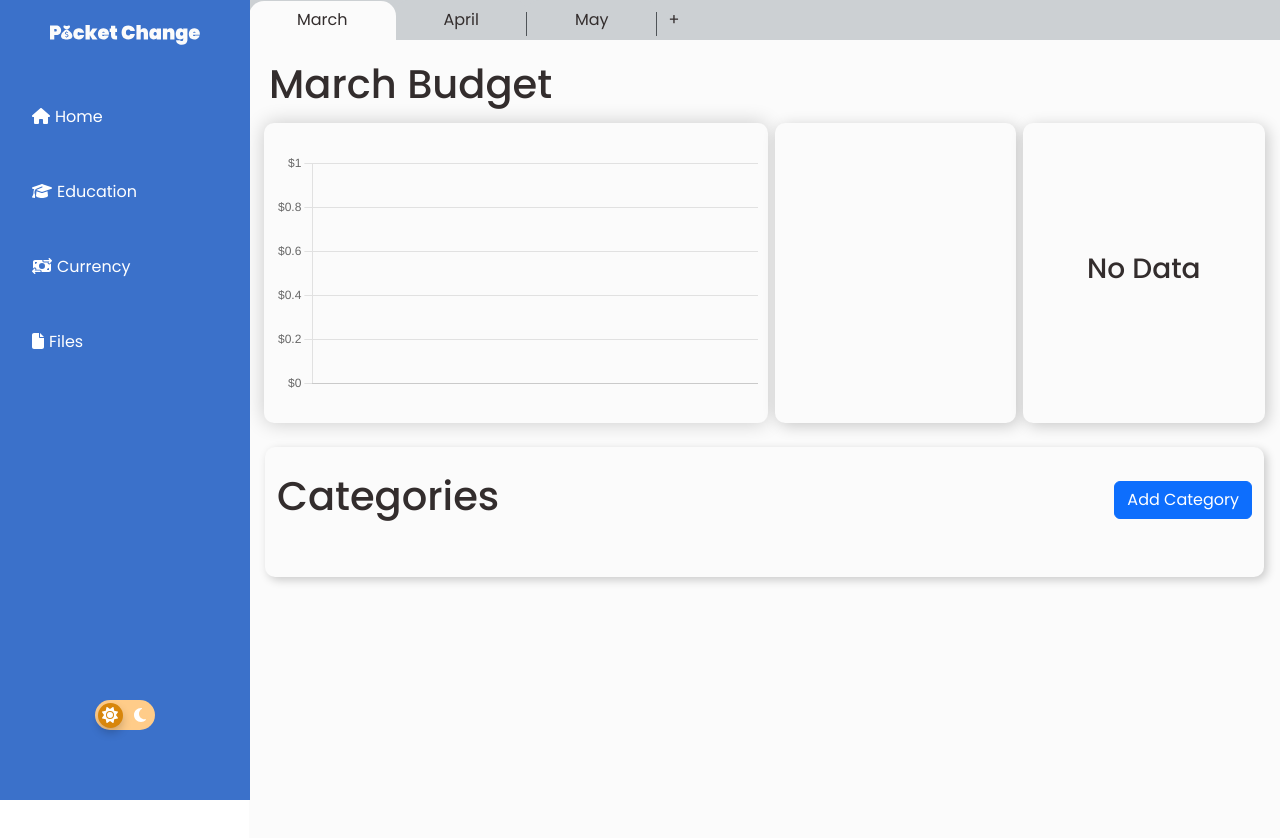
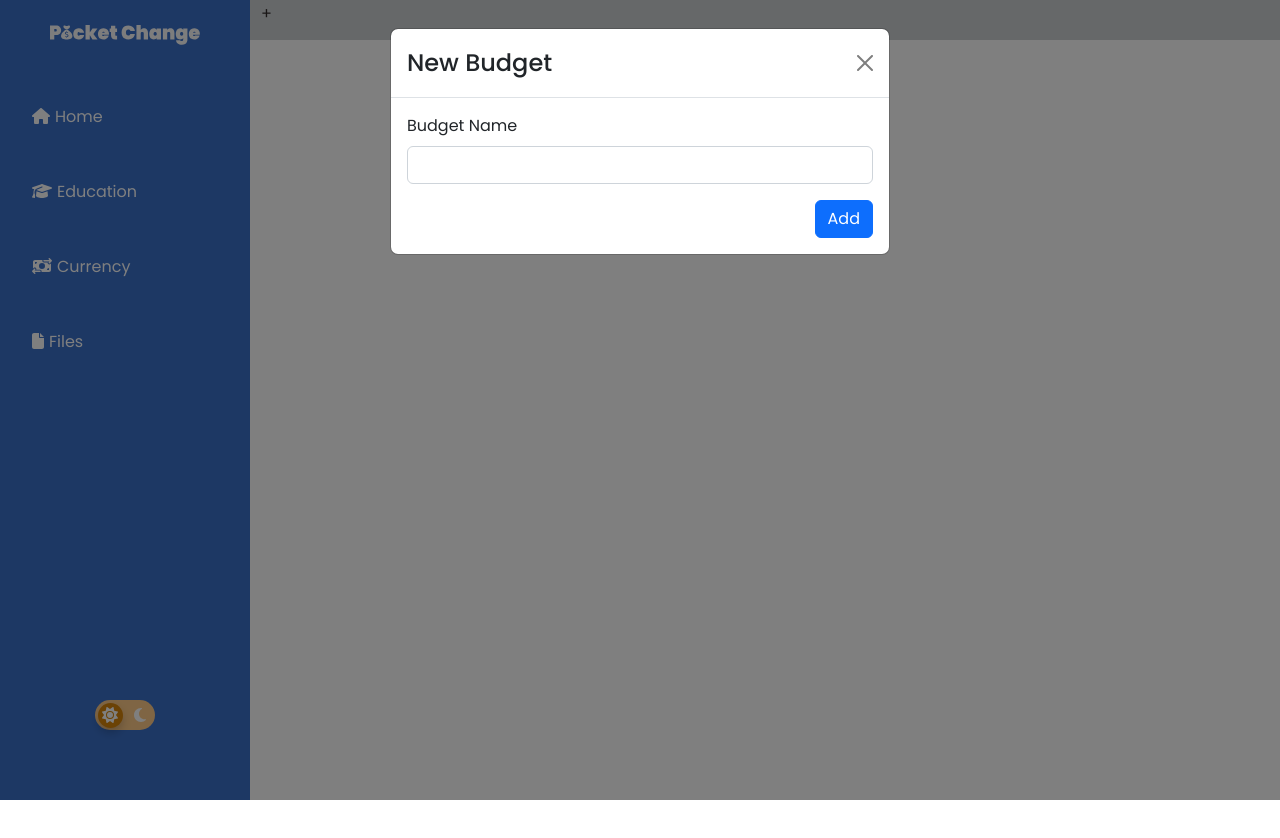
Before and after one commit to Ale4ero/budget-app, a React (Create React App) app: page / in a window 1280 px wide. After the commit the page ends 800 px from the top, so only its background shows below. Built offline with nearby package versions, Linux system fonts and the light colour scheme.

Commit message:
budget tabs update

```diff
--- a/src/App.js
+++ b/src/App.js
@@ -2,12 +2,27 @@ import BudgetPage from "./components/BudgetPage";
 import Sidebar from "./components/Sidebar";
 import TabView from "./components/TabView/TabView";
 import './App.css'
+import {useBudgets} from "./contexts/BudgetContext"
+import AddBudgetModal from "./components/AddBudgetModal";
+import { useState, useEffect } from 'react'
 
 const firstPage = <BudgetPage title="March"/>
 const secondPage = <BudgetPage title="April"/>
 const thirdPage = <BudgetPage title="May"/>
 
 function App() {
+
+  const {budgets} = useBudgets()
+
+  const [showAddBudgetModal, setShowAddBudgetModal] = useState(false)
+
+  useEffect(()=>{
+    if(budgets.length === 0){
+      console.log("no budgets. Add budget modal")
+      setShowAddBudgetModal(true)
+
+    }
+  }, [])
 
 
   return (
@@ -18,17 +33,13 @@ function App() {
 
 
       <Sidebar></Sidebar>
-      {/* <div className="appCenter"> */}
-        <TabView
-          tabs={[
-            {name: "March", content: firstPage},
-            {name: "April", content: secondPage},
-            {name: "May", content: thirdPage}
-          ]}
-          editable={true}
-        />
+      <TabView editable={true}/>
+      <AddBudgetModal show={showAddBudgetModal} handleClose={()=> setShowAddBudgetModal(false)}/>
 
-      {/* </div> */}
+
+
+
+
 
 
 
--- a/src/DarkMode/DarkMode.js
+++ b/src/DarkMode/DarkMode.js
@@ -28,7 +28,7 @@ const DarkMode = () => {
         }else{
             setLightMode()
         }
-        window.location.reload()
+        // window.location.reload()
     }
     return (
         <div className='dark_mode'>
--- /dev/null
+++ b/src/components/AddBudgetModal.js
@@ -0,0 +1,34 @@
+import { Form, Modal, Button } from "react-bootstrap"
+import {useRef} from "react"
+import { useBudgets } from "../contexts/BudgetContext"
+
+export default function AddBudgetModal({ show, handleClose}) {
+    const nameRef = useRef()
+    const { addBudget} = useBudgets()
+
+    function handleSubmit(e){
+        addBudget({
+            name: nameRef.current.value
+        })
+        handleClose()
+    }
+
+  return (
+    <Modal show={show} onHide={handleClose}>
+        <Form onSubmit={handleSubmit}>
+            <Modal.Header closeButton>
+                <Modal.Title>New Budget</Modal.Title>
+            </Modal.Header>
+            <Modal.Body>
+                <Form.Group className="mb-3" controlId="name">
+                    <Form.Label>Budget Name</Form.Label>
+                    <Form.Control ref={nameRef} type="text" required/>
+                </Form.Group>
+                <div className="d-flex justify-content-end">
+                    <Button varient="primary" type="submit">Add</Button>
+                </div>
+            </Modal.Body>
+        </Form>
+    </Modal>
+  )
+}
--- a/src/components/AddCategoryModal.js
+++ b/src/components/AddCategoryModal.js
@@ -2,15 +2,16 @@ import { Form, Modal, Button } from "react-bootstrap"
 import {useRef} from "react"
 import { useBudgets } from "../contexts/BudgetContext"
 
-export default function AddCategoryModal({ show, handleClose}) {
+export default function AddCategoryModal({ show, handleClose, budget}) {
     const nameRef = useRef()
     const maxRef = useRef()
-    const { addBudget} = useBudgets()
+    const { addCategory} = useBudgets()
 
     function handleSubmit(e){
-        addBudget({
+        addCategory({
             name: nameRef.current.value,
             max: parseFloat(maxRef.current.value), //parse from string to float
+            budget: budget
         })
         handleClose()
     }
--- a/src/components/BudgetPage.js
+++ b/src/components/BudgetPage.js
@@ -19,7 +19,7 @@ chartjs.register(
   CategoryScale, LinearScale, BarElement, Tooltip, Legend
 )
 
-export default function BudgetPage({title}) {
+export default function BudgetPage({title, budgetIndex}) {
     //useState for addCategory button
     const [showAddCategoryModal, setShowAddCategoryModal] = useState(false)
 
@@ -32,8 +32,6 @@ export default function BudgetPage({title}) {
     //useState for addExpense button FOR SPECIFIC BUDGET
     const [addExpenseModalBudgetId, setAddExpenseModalModalId] = useState()
 
-    //getting budgets and expenses from useBudgets context
-    const {categories, getBudgetExpenses} = useBudgets()
 
     const [showConfirmModal, setShowConfirmModal] = useState(false)
 
@@ -44,16 +42,19 @@ export default function BudgetPage({title}) {
     // const [catNamesArr, setCatNamesArr] = useState([])
 
 
+    //getting budgets, categroies and expenses from useBudgets context
+    const {categories, getBudgetExpenses, budgets} = useBudgets()
 
-    function openAddExpenseModal(budgetId){
+
+    function openAddExpenseModal(categoryId){
         setShowAddExpenseModal(true)
-        setAddExpenseModalModalId(budgetId)
+        setAddExpenseModalModalId(categoryId)
     }
 
-    function openConfirmModal(budgetId, budgetName){
+    function openConfirmModal(categoryId, categoryName){
         setShowConfirmModal(true)
-        setConfirmModalBudgetId(budgetId)
-        setConfirmModalBudgetName(budgetName)
+        setConfirmModalBudgetId(categoryId)
+        setConfirmModalBudgetName(categoryName)
     }
 
 
@@ -68,20 +69,26 @@ export default function BudgetPage({title}) {
     const [barChartOptions, setBarChartOptions] = useState({})
     const [donutChartOptions, setDonutChartOptions] = useState({})
 
+
     const catNames= []
     const catSpending = []
     const catMax = []
 
+
     function getChartData(){
         for(var i = 0; i < categories.length; i++ ){
+            if(categories[i].budget === title){
                 const amount = getBudgetExpenses(categories[i].id).reduce(
                     (total, expense) => total + expense.amount, 0)
                     //storing name of budget in array 'catNames[]'
                     catNames[i] = categories[i].name
                     catMax[i] = categories[i].max
                     catSpending[i] = amount
+
             }
         }
+    }
+
 
     getChartData()
 
@@ -95,16 +102,6 @@ export default function BudgetPage({title}) {
 
 
 
-        // function getChartData(){
-        // for(var i = 0; i < categories.length; i++ ){
-        //     const amount = getBudgetExpenses(categories[i].id).reduce(
-        //     (total, expense) => total + expense.amount, 0)
-        //     //storing name of budget in array 'catNames[]'
-        //     catNames[i] = categories[i].name
-        //     catMax[i] = categories[i].max
-        //     catSpending[i] = amount
-        // }
-        // }
 
         function checkTheme(){
         if (document.querySelector("body").getAttribute('data-theme') === 'dark'){
@@ -207,6 +204,8 @@ export default function BudgetPage({title}) {
 
     }, [])
 
+    console.log("Budgets: " + {budgets})
+
   return (
 
     <div className="background">
@@ -224,17 +223,9 @@ export default function BudgetPage({title}) {
                 <Bar data={barChartData} options={barChartOptions}></Bar>
                 </div>
                 <div  className="donutGraph">
-                {/* {catNamesArr.length === 0 ? (
-                    <div style={{height: "100%"}}>
-                        <div className="center">
-                        <h3 className="d-block">No Data</h3>
-                        </div>
-                    </div>
-                ):( */}
                     <>
                     <Doughnut data={donutChartData} options={donutChartOptions}></Doughnut>
                     </>
-                {/* )} */}
                 </div>
                 <div className="dataContainer">
                 <TotalBudgetCard/>
@@ -267,6 +258,7 @@ export default function BudgetPage({title}) {
                 (total, expense) => total + expense.amount, 0)
             const id = category.id
             //  console.log("budget id: "+id)
+                if(category.budget === title){
                     return (
                         <BudgetCard
                         key={category.id}
@@ -280,6 +272,8 @@ export default function BudgetPage({title}) {
 
                         />
                         )
+                }
+
             })}
 
             {/* add uncategorized and total budget cards */}
@@ -295,6 +289,7 @@ export default function BudgetPage({title}) {
     <AddCategoryModal
     show={showAddCategoryModal}
     handleClose={()=> setShowAddCategoryModal(false)}
+    budget={title}
     />
     <AddExpenseModal
     show={showAddExpenseModal}
--- a/src/components/ConfirmModal.js
+++ b/src/components/ConfirmModal.js
@@ -6,7 +6,7 @@ import { useBudgets} from '../contexts/BudgetContext'
 
 export default function ConfirmModal({show, handleClose, budgetId, budgetName}) {
 
-    const {deleteBudget} = useBudgets()
+    const {deleteCategory} = useBudgets()
     const name = "Delete "+ budgetName +" Budget?"
 
   return (
@@ -18,7 +18,7 @@ export default function ConfirmModal({show, handleClose, budgetId, budgetName})
         <Modal.Body>
         <p>All expenses will be moved into "Uncategorized" category.</p>
             <Button className='mx-3' variant="primary" onClick={()=>{
-                deleteBudget(budgetId)
+                deleteCategory(budgetId)
             }}>
             Yes
             </Button>
--- a/src/components/TabView/TabView.js
+++ b/src/components/TabView/TabView.js
@@ -1,13 +1,23 @@
-import React from 'react'
+import React, { useEffect } from 'react'
 import { useState } from 'react'
 import './TabView.css'
+import AddBudgetModal from '../AddBudgetModal'
+import BudgetPage from "../../components/BudgetPage";
+import {useBudgets} from "../../contexts/BudgetContext";
 
-function TabView({tabs = [], editable = false}) {
+
+function TabView({ editable = false}) {
+
+    const {budgets} = useBudgets()
 
     const [activeTabIndex, setActiveTabIndex] = useState(0)
-    const[allTabs, setAllTabs] = useState(tabs)
+    const[allTabs, setAllTabs] = useState([{}])
 
     const NewTabButton = <div className="tabBtn" onClick={()=>createNewTab()}>+</div>
+
+    const [showAddBudgetModal, setShowAddBudgetModal] = useState(false)
+
+
 
     const NewTab = <div>
         <label>New Tab</label>
@@ -16,10 +26,18 @@ function TabView({tabs = [], editable = false}) {
 
     const createNewTab = ()=> {
         console.log("push new tab")
+        setShowAddBudgetModal(true)
+        // const newTabs = allTabs
+        // const title = budgets[budgets.length-1].name
+        // newTabs.push({name: title, content: <BudgetPage title={title} budget={activeTabIndex}/>})
+        // setAllTabs(newTabs)
+        // setActiveTabIndex(newTabs.length - 1)
+
+    }
+
+    const deleteTab = (index)=> {
+        console.log("delete this tab at index"+index)
         const newTabs = allTabs
-        newTabs.push({name: 'New Tab', content: NewTab})
-        setAllTabs(newTabs)
-        setActiveTabIndex(newTabs.length - 1)
 
     }
 
@@ -27,13 +45,23 @@ function TabView({tabs = [], editable = false}) {
         setActiveTabIndex(index)
     }
 
+    useEffect(()=>{
+        console.log(budgets)
+        setAllTabs(budgets)
+        setActiveTabIndex(allTabs.length -1)
+        console.log(activeTabIndex)
+        console.log(allTabs)
+    }, [])
+
+     console.log(allTabs)
+
   return (
     <div className='TabView'>
       {/* {title && <h4 className='title'>{title}</h4>} */}
       <div className="body">
-        {allTabs.length === 0 ? (
+        {budgets.length === 0 ? (
             <div className="tabs">
-                <div>No Tabs</div>
+                <div></div>
                 {editable ? NewTabButton : null}
             </div>
 
@@ -47,17 +75,23 @@ function TabView({tabs = [], editable = false}) {
                             onClick = {()=> activateTab(index)}
                         >
                             {tab.name}
+                            <div className="deleteTab" onClick={()=>deleteTab(index)}>&times;</div>
                             <div className='borderRight'></div>
                         </label>
                     ))}
                     {editable ? NewTabButton : null}
                 </div>
                 <div className="content">
-                    {allTabs[activeTabIndex].content}
+                    <BudgetPage title={budgets[activeTabIndex].name}/>
+                    <AddBudgetModal
+                        show={showAddBudgetModal}
+                        handleClose={()=> setShowAddBudgetModal(false)}
+                    />
                 </div>
             </div>
         )}
       </div>
+
     </div>
   )
 }
--- a/src/contexts/BudgetContext.js
+++ b/src/contexts/BudgetContext.js
@@ -1,6 +1,7 @@
 import React, { useContext} from "react"
 import {v4 as uuidv4} from 'uuid'
 import useLocalStorage from "../hooks/useLocalStorage"
+import BudgetPage from "../components/BudgetPage"
 
 
 const BudgetsContext = React.createContext()
@@ -14,6 +15,7 @@ export function useBudgets(){
 export const BudgetsProvider = ({ children }) => {
     const [categories, setCategories] = useLocalStorage("categories",[])
     const [expenses, setExpenses] = useLocalStorage("expenses",[])
+    const [budgets, setBudgets] = useLocalStorage("budgets",[])
 
 
 
@@ -28,18 +30,24 @@ export const BudgetsProvider = ({ children }) => {
 
     }
 
-    function addBudget({name, max}){
-        setCategories(prevBudgets =>{
-            if (prevBudgets.find(budget => budget.name === name)){
-                return prevBudgets
+    function addCategory({name, max, budget}){
+        setCategories(prevCategories =>{
+            if (prevCategories.find(category => category.name === name)){
+                return prevCategories
             }
-            return [...prevBudgets, { id: uuidv4(), name, max }]
+            return [...prevCategories, { id: uuidv4(), name, max, budget }]
         })
 
 
     }
 
-    function deleteBudget(id){
+    function addBudget({name}){
+        setBudgets(prevBudgets =>{
+            return [...prevBudgets, {id: uuidv4(), name}]
+        })
+    }
+
+    function deleteCategory(id){
         //deal with expenses that are now uncategorized
         console.log("contect deleting: "+id)
         setExpenses(prevExpenses => {
@@ -66,10 +74,12 @@ export const BudgetsProvider = ({ children }) => {
     return <BudgetsContext.Provider value={{
         categories,
         expenses,
+        budgets,
         getBudgetExpenses,
         addExpense,
-        addBudget,
-        deleteBudget,
+        addCategory,
+        deleteCategory,
         deleteExpense,
+        addBudget
     }}> {children} </BudgetsContext.Provider>
 }
```
Also changed, not shown: src/components/TabView/TabView.css (+18 -0 lines), src/components/ViewExpensesModal.js (+0 -12 lines). Lines whose indentation alone changed are shown as unchanged.
